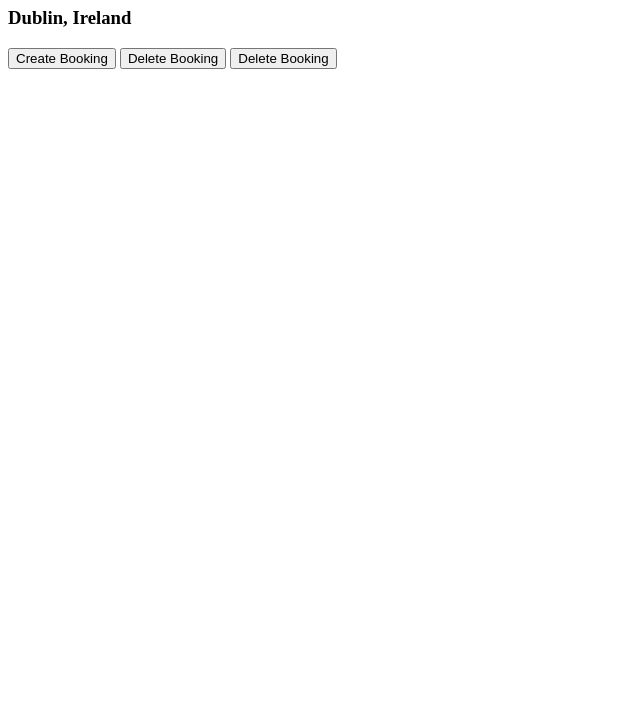
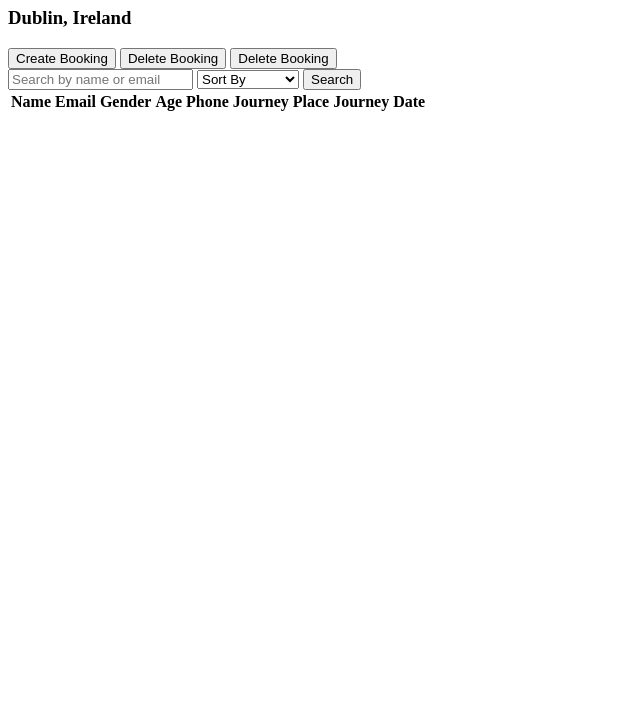
Before and after one commit to CHRISTUPREMCHANDNEELA/Flight-Booking-System, a plain HTML site: page read.html in a window 1280 px wide. Shown: the part 73-800 px from the top of the page, without its empty margins (0-640 px from the left). Drawn offline with Linux system fonts and the light colour scheme.

Commit message:
read file updated with class search sort and class teable container with bookings table details

```diff
--- a/read.html
+++ b/read.html
@@ -16,7 +16,32 @@
         </div>
 
         <div class="search-sort">
+            <input type="text" id="searchInput" placeholder="Search by name or email">
+            <select id="sortSelect">
+                <option value="">Sort By</option>
+                <option value="name">Name</option>
+                <option value="date">Journey Date</option>
+            </select>
+            <button id="searchBtn">Search</button>
+        </div>
 
+        <div class="table-container">
+            <table id="bookingstable">
+                <thead>
+                    <tr>
+                        <th>Name</th>
+                        <th>Email</th>
+                        <th>Gender</th>
+                        <th>Age</th>
+                        <th>Phone</th>
+                        <th>Journey Place</th>
+                        <th>Journey Date</th>
+                    </tr>
+                </thead>
+                <tbody>
+
+                </tbody>
+            </table>
         </div>
     </div>
 
```
